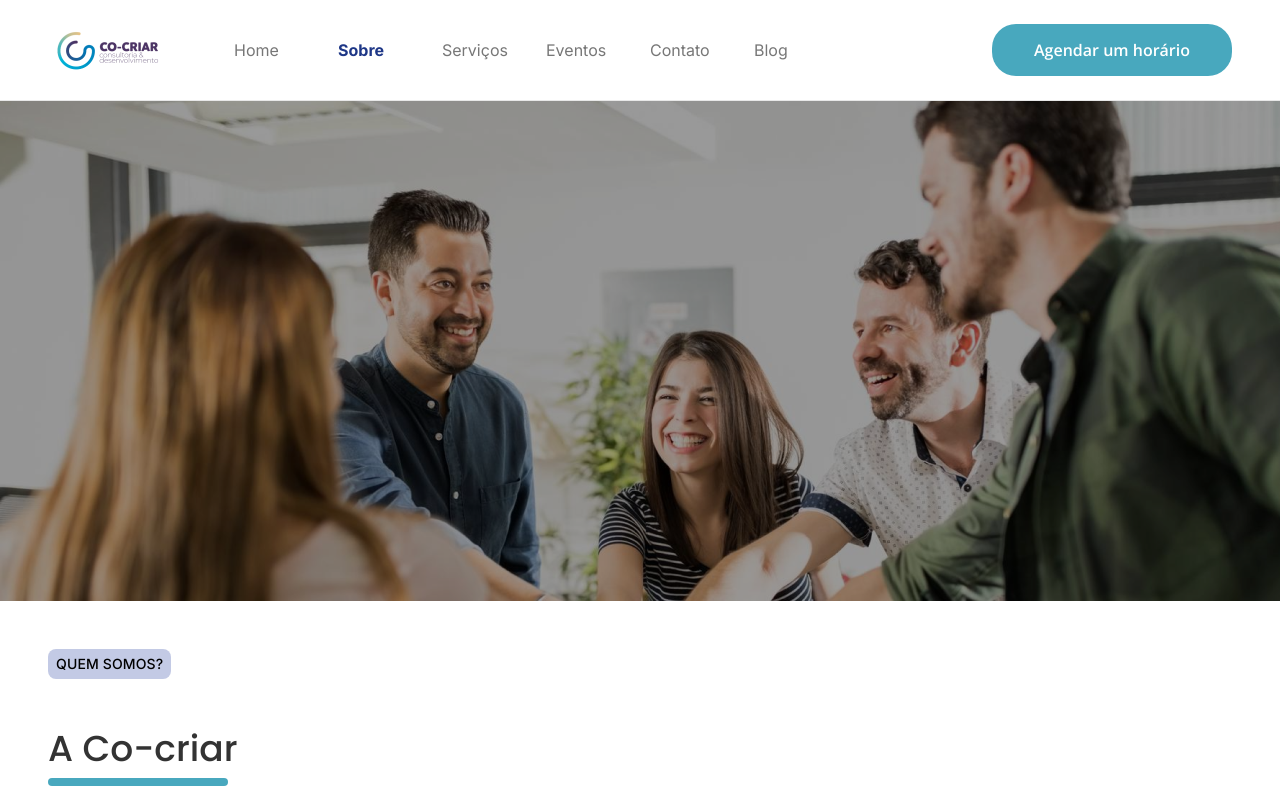
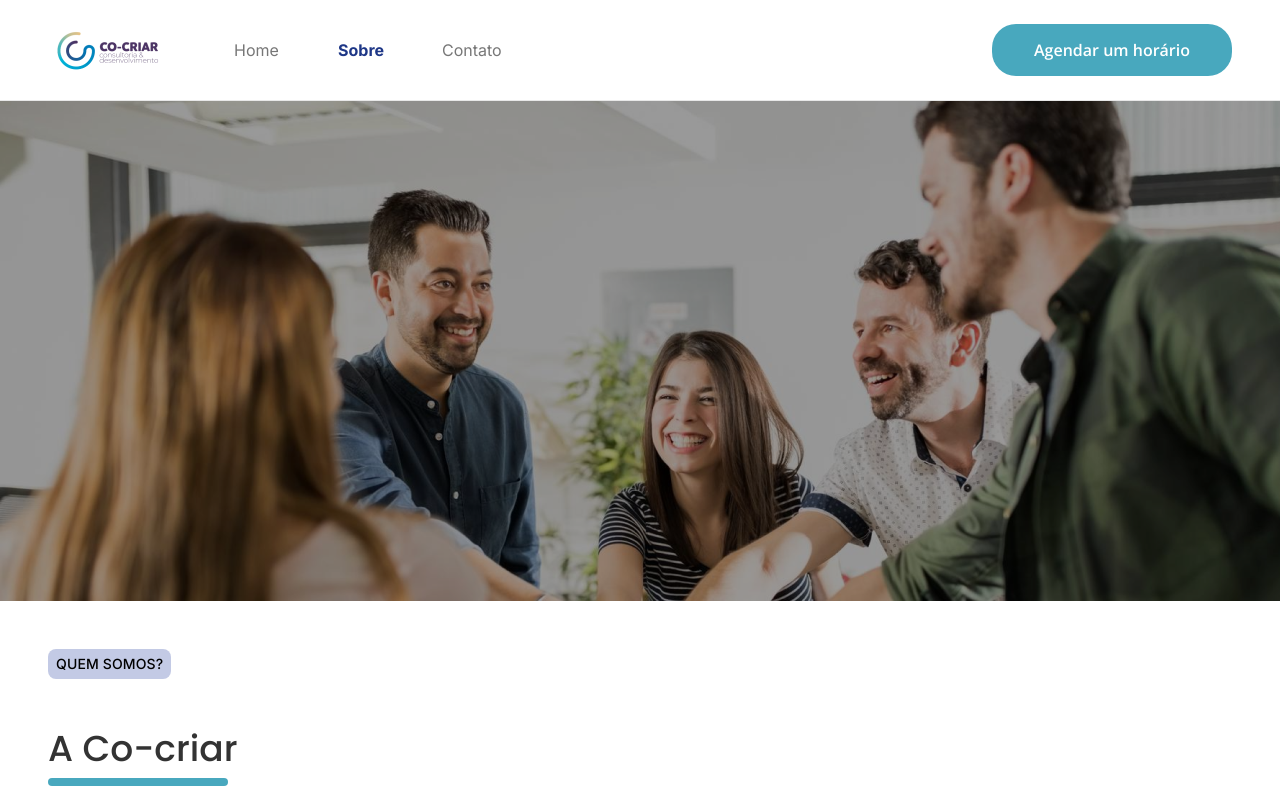
Before and after one commit to lesada/co-criar, a Next.js app: page /about in a window 1280 px wide. Shown: the top 800 px of the page. Built offline with nearby package versions, Linux system fonts and the light colour scheme.

Commit message:
fix: href

```diff
--- a/src/app/about/fragments/Enterprise/index.tsx
+++ b/src/app/about/fragments/Enterprise/index.tsx
@@ -6,7 +6,7 @@ import { Subtitle, Text, Title } from './styles';
 function Enterprise() {
   return (
     <Container>
-      <Section tag="Quem somos?">
+      <Section tag="Quem somos?" id="enterprise">
         <Title>A Co-criar</Title>
         <Subtitle>
           A Co-criar leva seu propósito “movimentar positivamente a evolução de
--- a/src/app/about/fragments/Me/index.tsx
+++ b/src/app/about/fragments/Me/index.tsx
@@ -9,7 +9,7 @@ import { Content, ImageContainer, Text, Title, Wrapper } from './styles';
 function Me() {
   return (
     <Container>
-      <Section tag="Fundadora da Co-criar">
+      <Section tag="Fundadora da Co-criar" id="me">
         <Wrapper>
           <Content>
             <Title>Sobre a Letiene Ferreira</Title>
--- a/src/components/Footer/index.tsx
+++ b/src/components/Footer/index.tsx
@@ -31,23 +31,23 @@ function Footer() {
           <List>
             <ListTitle>Soluções</ListTitle>
             <ListItem>
-              <Link href="#forYourCompany">Para sua empresa</Link>
+              <Link href="/#forYourCompany">Para sua empresa</Link>
             </ListItem>
             <ListItem>
-              <Link href="#forYou">Para você</Link>
+              <Link href="/#forYou">Para você</Link>
             </ListItem>
             <ListItem>
-              <Link href="#events">Eventos</Link>
+              <Link href="/#events">Eventos</Link>
             </ListItem>
           </List>
 
           <List>
             <ListTitle>Sobre</ListTitle>
             <ListItem>
-              <Link href={ROUTES_PATHS.HOME}>A Cocriar</Link>
+              <Link href={`${ROUTES_PATHS.ABOUT}/#enterprise`}>A Cocriar</Link>
             </ListItem>
             <ListItem>
-              <Link href={ROUTES_PATHS.HOME}>Letiene Ferreira</Link>
+              <Link href={`${ROUTES_PATHS.ABOUT}/#me`}>Letiene Ferreira</Link>
             </ListItem>
           </List>
 
--- a/src/components/Navbar/index.tsx
+++ b/src/components/Navbar/index.tsx
@@ -62,18 +62,18 @@ function Navbar() {
                 <Item $detach={pathname === ROUTES_PATHS.ABOUT}>
                   <Link href={ROUTES_PATHS.ABOUT}>Sobre</Link>
                 </Item>
-                <Item $detach={pathname === ROUTES_PATHS.SERVICES}>
+                {/* <Item $detach={pathname === ROUTES_PATHS.SERVICES}>
                   <Link href={ROUTES_PATHS.SERVICES}>Serviços</Link>
                 </Item>
                 <Item $detach={pathname.includes(ROUTES_PATHS.EVENTS)}>
                   <Link href={ROUTES_PATHS.EVENTS}>Eventos</Link>
-                </Item>
+                </Item> */}
                 <Item $detach={pathname === ROUTES_PATHS.CONTACT}>
                   <Link href={ROUTES_PATHS.CONTACT}>Contato</Link>
                 </Item>
-                <Item $detach={pathname.includes(ROUTES_PATHS.BLOG)}>
+                {/* <Item $detach={pathname.includes(ROUTES_PATHS.BLOG)}>
                   <Link href={ROUTES_PATHS.BLOG}>Blog</Link>
-                </Item>
+                </Item> */}
               </List>
 
               <Button
```
